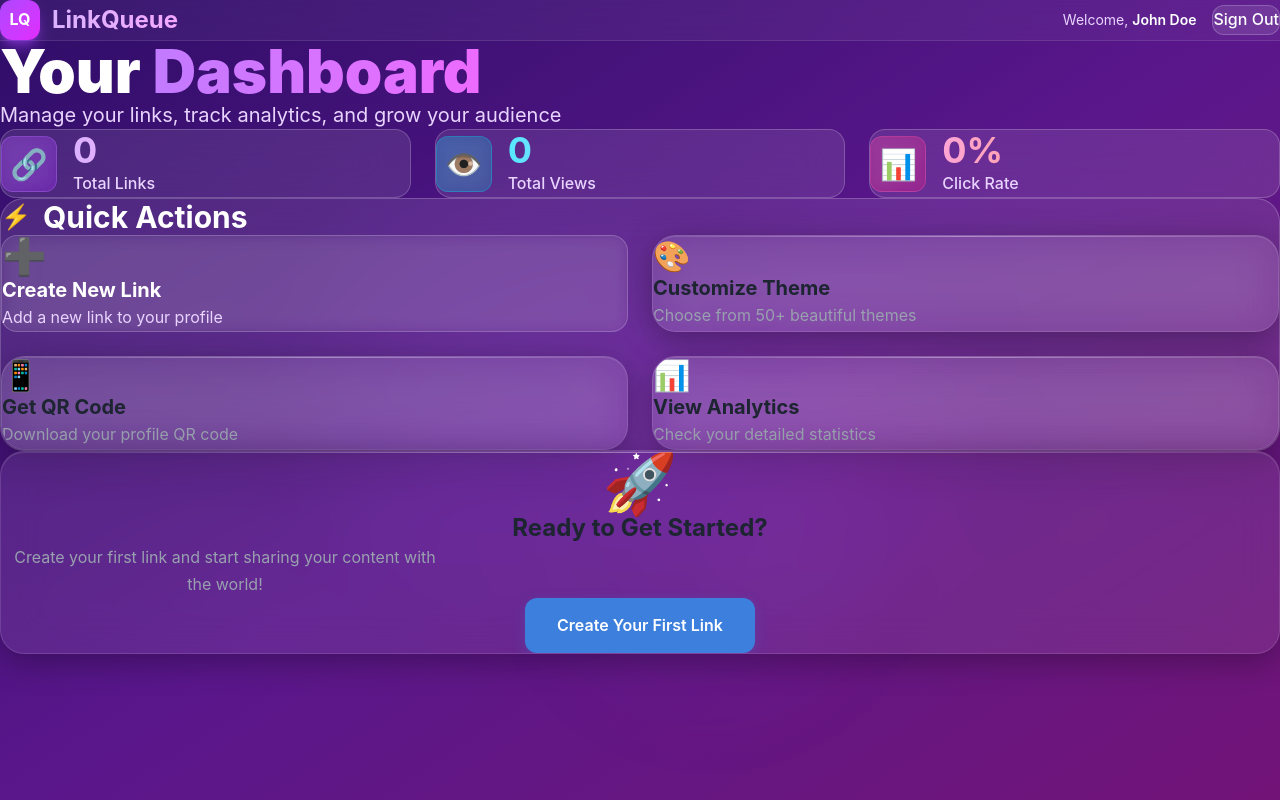
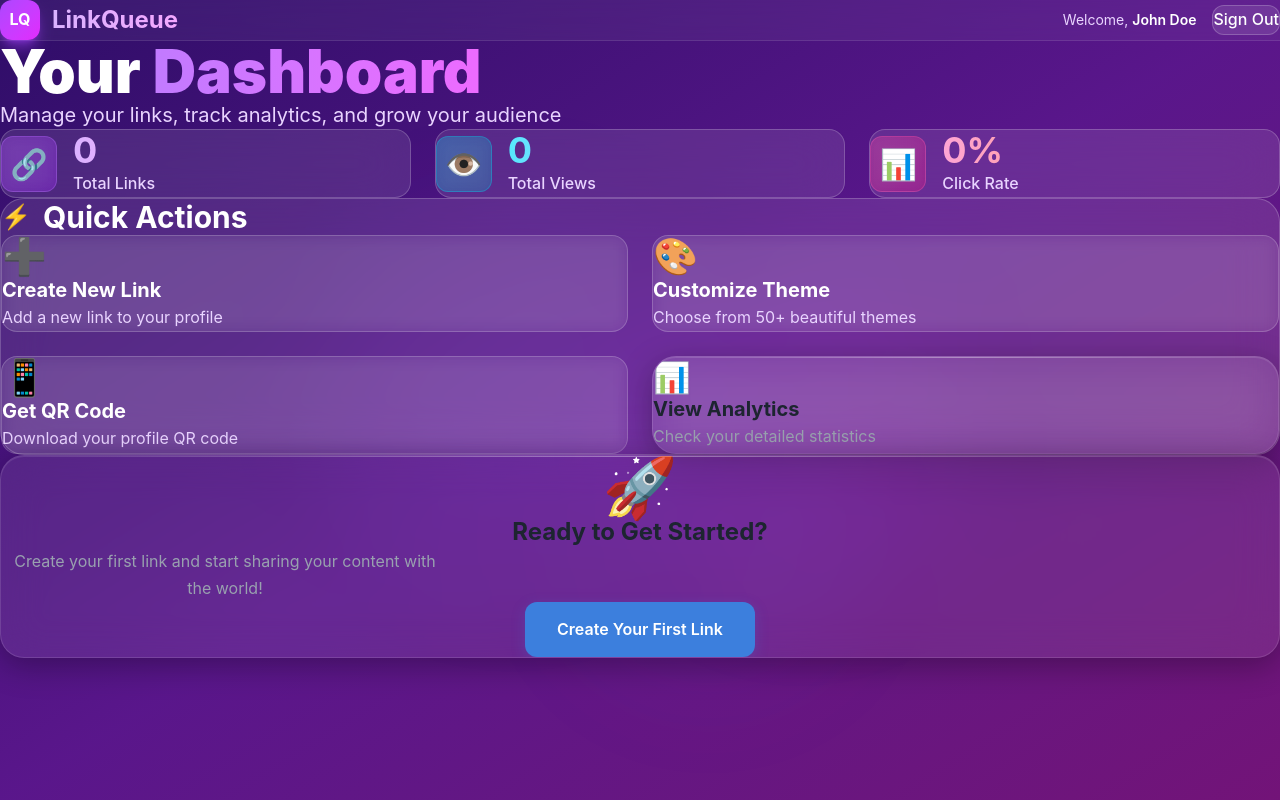
Before and after one commit to gauravk310/linkqueue, a Next.js app: page /dashboard in a window 1280 px wide. Built offline with nearby package versions, Linux system fonts and the light colour scheme.

Commit message:
Update Dashboard

```diff
--- a/app/dashboard/page.js
+++ b/app/dashboard/page.js
@@ -122,17 +122,19 @@ export default function DashboardPage() {
               <p className="text-purple-200">Add a new link to your profile</p>
             </button>
 
-                        <button className="glass-card p-6 text-left hover:scale-105 transition-transform">
-                            <div className="text-3xl mb-3">🎨</div>
-                            <h3 className="text-xl font-bold mb-2">Customize Theme</h3>
-                            <p className="text-gray-400">Choose from 50+ beautiful themes</p>
-                        </button>
+            {/* Customize Theme */}
+            <button className="bg-white/5 backdrop-blur-sm rounded-2xl border border-white/20 p-6 text-left hover:bg-white/10 hover:scale-105 hover:shadow-xl transition-all group">
+              <div className="text-4xl mb-3 group-hover:scale-110 transition-transform">🎨</div>
+              <h3 className="text-xl font-bold mb-2 text-white">Customize Theme</h3>
+              <p className="text-purple-200">Choose from 50+ beautiful themes</p>
+            </button>
 
-                        <button className="glass-card p-6 text-left hover:scale-105 transition-transform">
-                            <div className="text-3xl mb-3">📱</div>
-                            <h3 className="text-xl font-bold mb-2">Get QR Code</h3>
-                            <p className="text-gray-400">Download your profile QR code</p>
-                        </button>
+            {/* Get QR Code */}
+            <button className="bg-white/5 backdrop-blur-sm rounded-2xl border border-white/20 p-6 text-left hover:bg-white/10 hover:scale-105 hover:shadow-xl transition-all group">
+              <div className="text-4xl mb-3 group-hover:scale-110 transition-transform">📱</div>
+              <h3 className="text-xl font-bold mb-2 text-white">Get QR Code</h3>
+              <p className="text-purple-200">Download your profile QR code</p>
+            </button>
 
                         <button className="glass-card p-6 text-left hover:scale-105 transition-transform">
                             <div className="text-3xl mb-3">📊</div>
```
